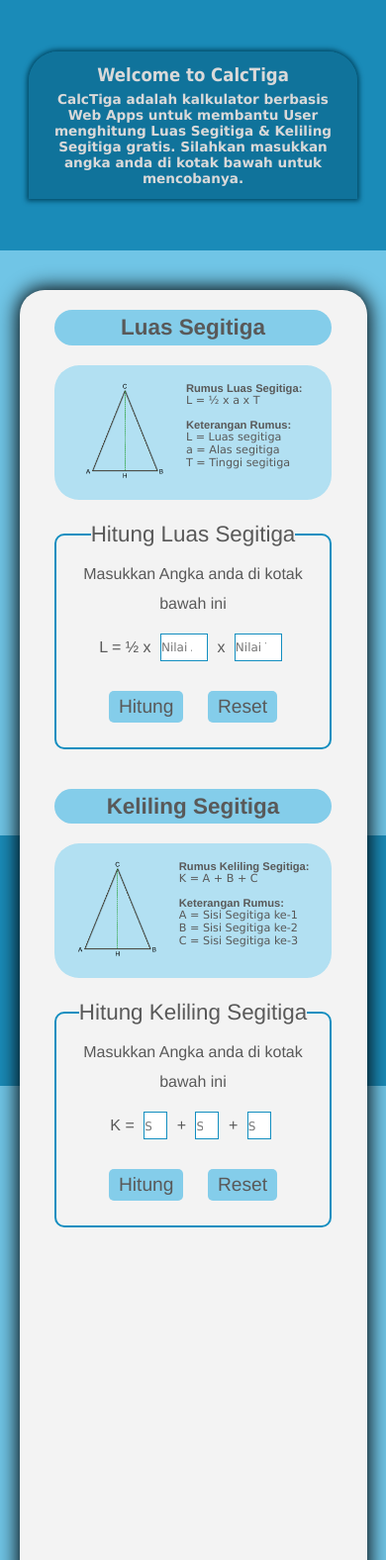
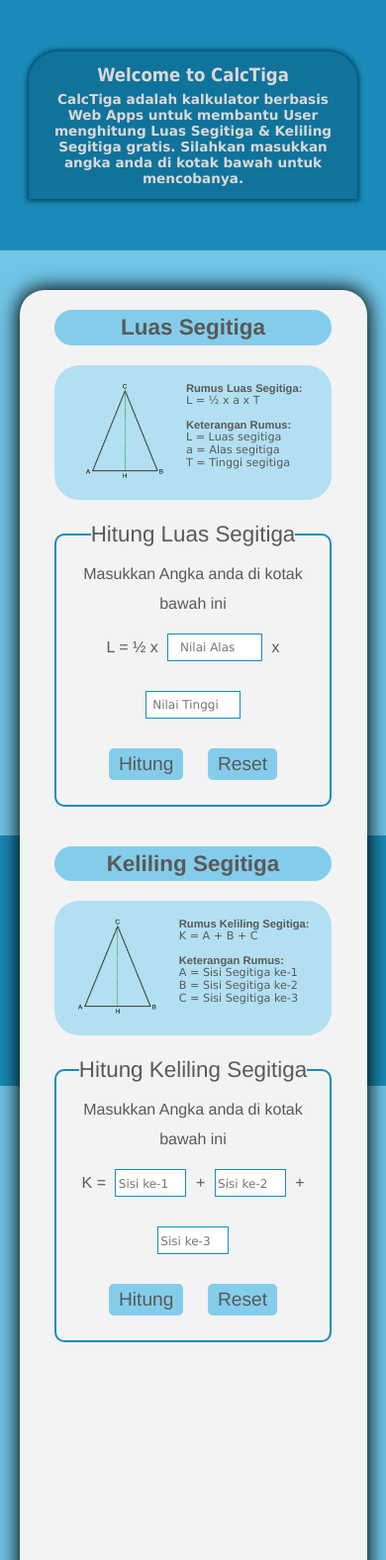
Before and after one commit to revou-fundamental-course/27-nov-23-nathanpr0, a plain HTML site: page index.html in a window 390 px wide. Shown: the top 1576 px of the page at 99% size. Drawn offline with Linux system fonts and the light colour scheme.

Commit message:
Update CSS Responsive Mobile

```diff
--- a/CSS/style.css
+++ b/CSS/style.css
@@ -254,6 +254,10 @@
     padding: 5px 10px;
     font-size: 1.4rem;
   }
+
+  .sisi-keliling {
+    width: 5rem;
+  }
 }
 
 /* Responsive Web Handphone */
@@ -318,7 +322,7 @@
 
   input {
     height: 2.1em;
-    width: 3rem;
+    width: 6rem;
   }
 
   .hitung-segitiga,
@@ -328,6 +332,6 @@
   }
 
   .sisi-keliling {
-    width: 1.5rem;
+    width: 4.5rem;
   }
 }
```
